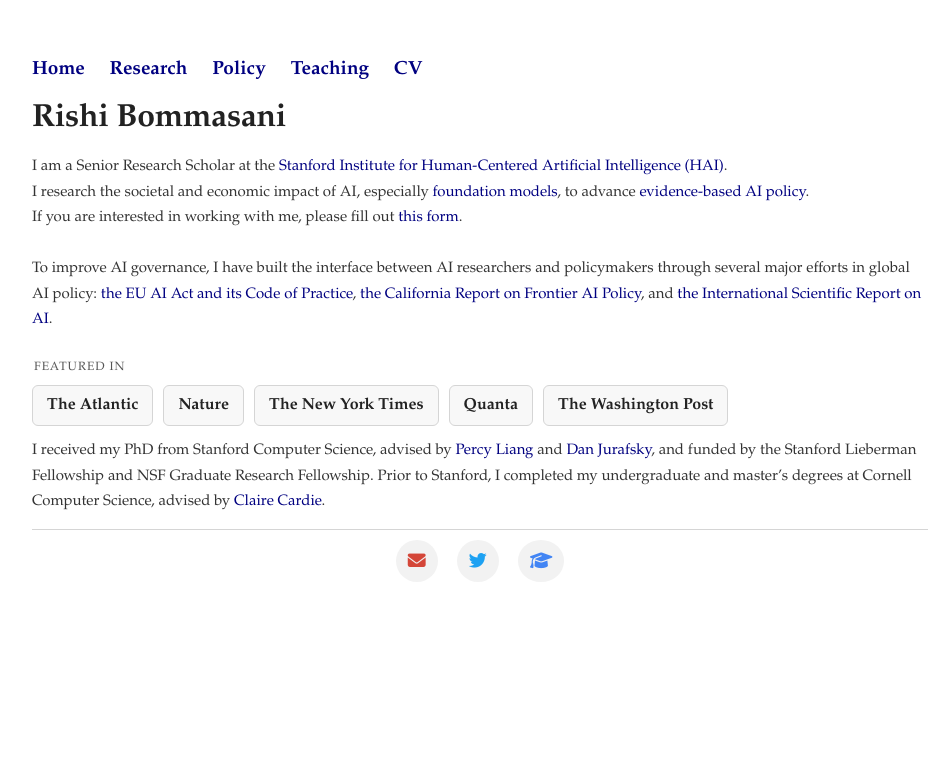
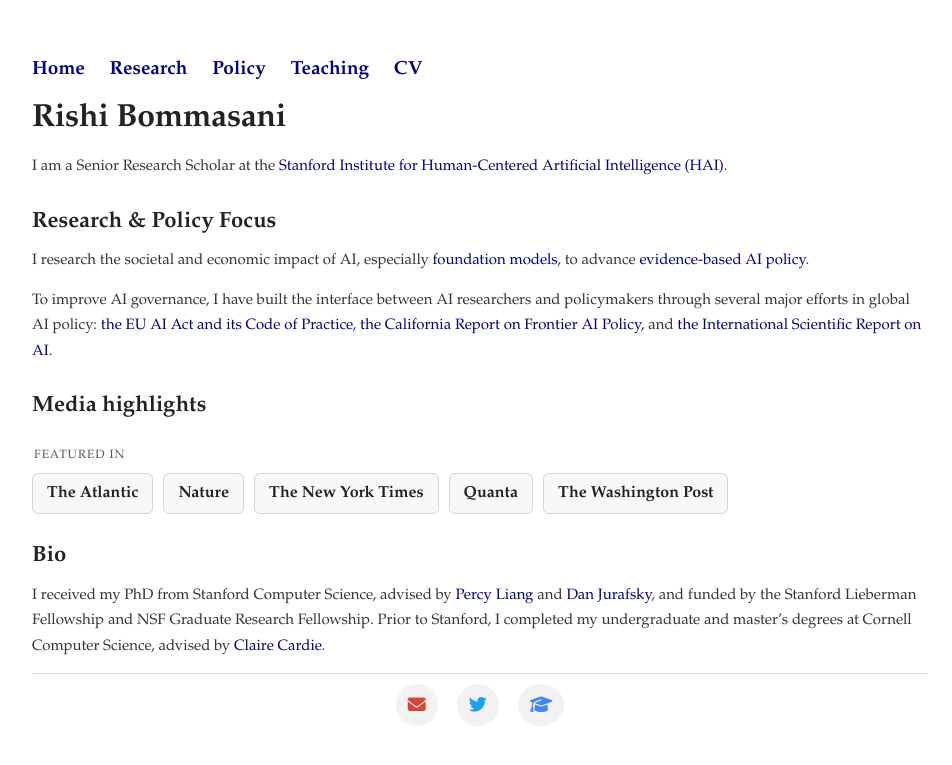
Before and after one commit to rishibommasani/rishibommasani.github.io, a Jekyll site: the page built from index.html, in a window 1280 px wide. Shown: the top 765 px of the page, without its empty margins (160-1112 px from the left). Built offline with Jekyll 4.4.1, drawn with Linux system fonts in a browser that asks for light colours.

Commit message:
Restructure home page into sections

```diff
--- a/index.html
+++ b/index.html
@@ -4,14 +4,19 @@ title: Rishi Bommasani
 ---
 <div class="blurb">
 <h1> Rishi Bommasani</h1>
-<p>
-  I am a Senior Research Scholar at the <a href="https://hai.stanford.edu/">Stanford Institute for Human-Centered Artificial Intelligence (HAI)</a>.
-  <br> I research the societal and economic impact of AI, especially <a href="https://arxiv.org/abs/2108.07258">foundation models</a>, to advance <a href="https://www.science.org/doi/10.1126/science.adu8449">evidence-based AI policy</a>.
-  <br> If you are interested in working with me, please fill out <a href="https://forms.gle/DNrKPeiJjdi4VgaR7">this form</a>.
 
-  <br> <br> To improve AI governance, I have built the interface between AI researchers and policymakers through several major efforts in global AI policy: <a href="https://digital-strategy.ec.europa.eu/en/news/meet-chairs-leading-development-first-general-purpose-ai-code-practice">the EU AI Act and its Code of Practice</a>, <a href="https://www.gov.ca.gov/wp-content/uploads/2025/06/June-17-2025-%E2%80%93-The-California-Report-on-Frontier-AI-Policy.pdf">the California Report on Frontier AI Policy</a>, and <a href="https://arxiv.org/abs/2501.17805">the International Scientific Report on AI</a>.
-</p>
+<section class="intro">
+  <p>I am a Senior Research Scholar at the <a href="https://hai.stanford.edu/">Stanford Institute for Human-Centered Artificial Intelligence (HAI)</a>.</p>
+</section>
 
+<section class="focus">
+  <h2>Research & Policy Focus</h2>
+  <p>I research the societal and economic impact of AI, especially <a href="https://arxiv.org/abs/2108.07258">foundation models</a>, to advance <a href="https://www.science.org/doi/10.1126/science.adu8449">evidence-based AI policy</a>.</p>
+  <p>To improve AI governance, I have built the interface between AI researchers and policymakers through several major efforts in global AI policy: <a href="https://digital-strategy.ec.europa.eu/en/news/meet-chairs-leading-development-first-general-purpose-ai-code-practice">the EU AI Act and its Code of Practice</a>, <a href="https://www.gov.ca.gov/wp-content/uploads/2025/06/June-17-2025-%E2%80%93-The-California-Report-on-Frontier-AI-Policy.pdf">the California Report on Frontier AI Policy</a>, and <a href="https://arxiv.org/abs/2501.17805">the International Scientific Report on AI</a>.</p>
+</section>
+
+<section class="media">
+  <h2>Media highlights</h2>
   <div class="media-highlights">
     <p class="media-highlights__label">Featured in</p>
     <div class="media-highlights__grid">
@@ -22,8 +27,10 @@ title: Rishi Bommasani
       <a class="media-tile" href="https://www.washingtonpost.com/technology/2024/03/05/ai-research-letter-openai-meta-midjourney/">The Washington Post</a>
     </div>
   </div>
+</section>
 
-<p>
-  I received my PhD from Stanford Computer Science, advised by <a href="https://cs.stanford.edu/~pliang/">Percy Liang</a> and <a href="https://web.stanford.edu/~jurafsky/">Dan Jurafsky</a>, and funded by the Stanford Lieberman Fellowship and NSF Graduate Research Fellowship.
-  Prior to Stanford, I completed my undergraduate and master’s degrees at Cornell Computer Science, advised by <a href="http://www.cs.cornell.edu/home/cardie/">Claire Cardie</a>.
-</p>
+<section class="bio">
+  <h2>Bio</h2>
+  <p>I received my PhD from Stanford Computer Science, advised by <a href="https://cs.stanford.edu/~pliang/">Percy Liang</a> and <a href="https://web.stanford.edu/~jurafsky/">Dan Jurafsky</a>, and funded by the Stanford Lieberman Fellowship and NSF Graduate Research Fellowship. Prior to Stanford, I completed my undergraduate and master’s degrees at Cornell Computer Science, advised by <a href="http://www.cs.cornell.edu/home/cardie/">Claire Cardie</a>.</p>
+</section>
+</div><!-- /.blurb -->
```
Lines whose indentation alone changed are shown as unchanged.
